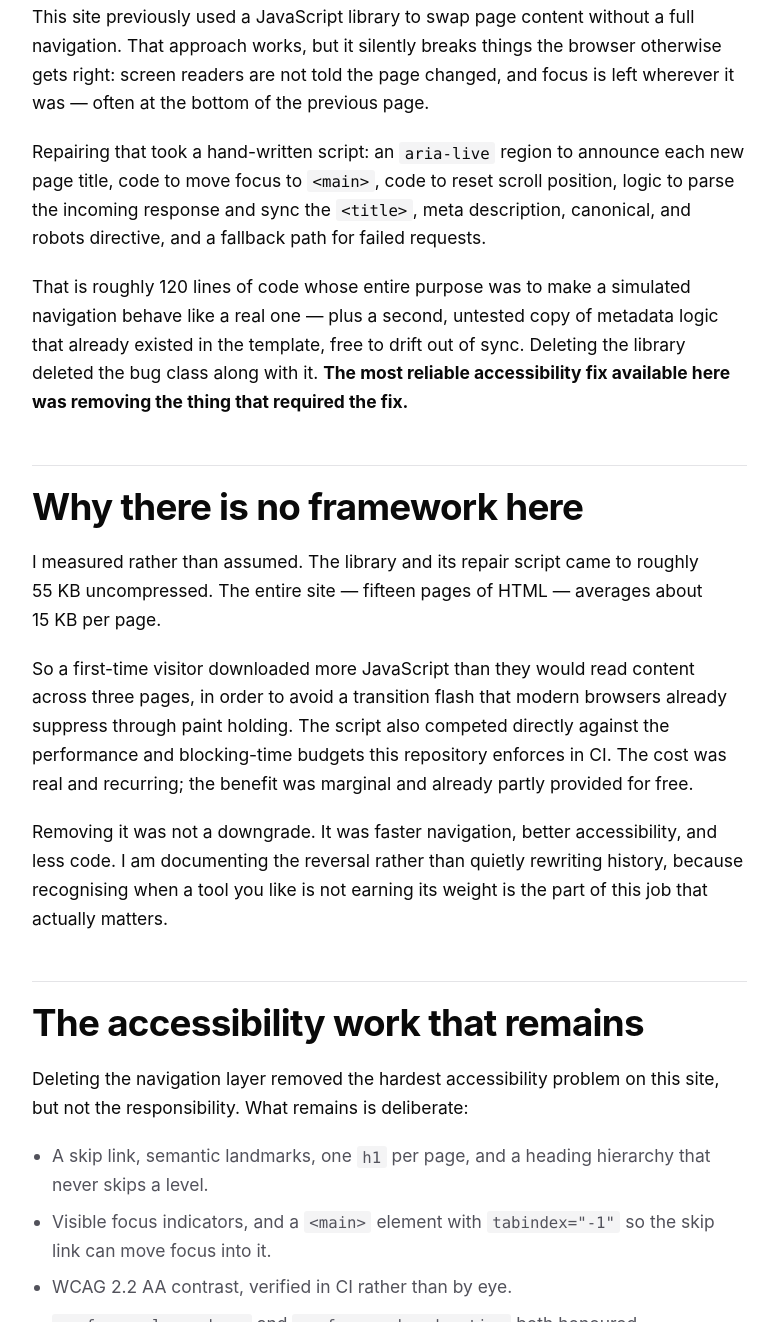
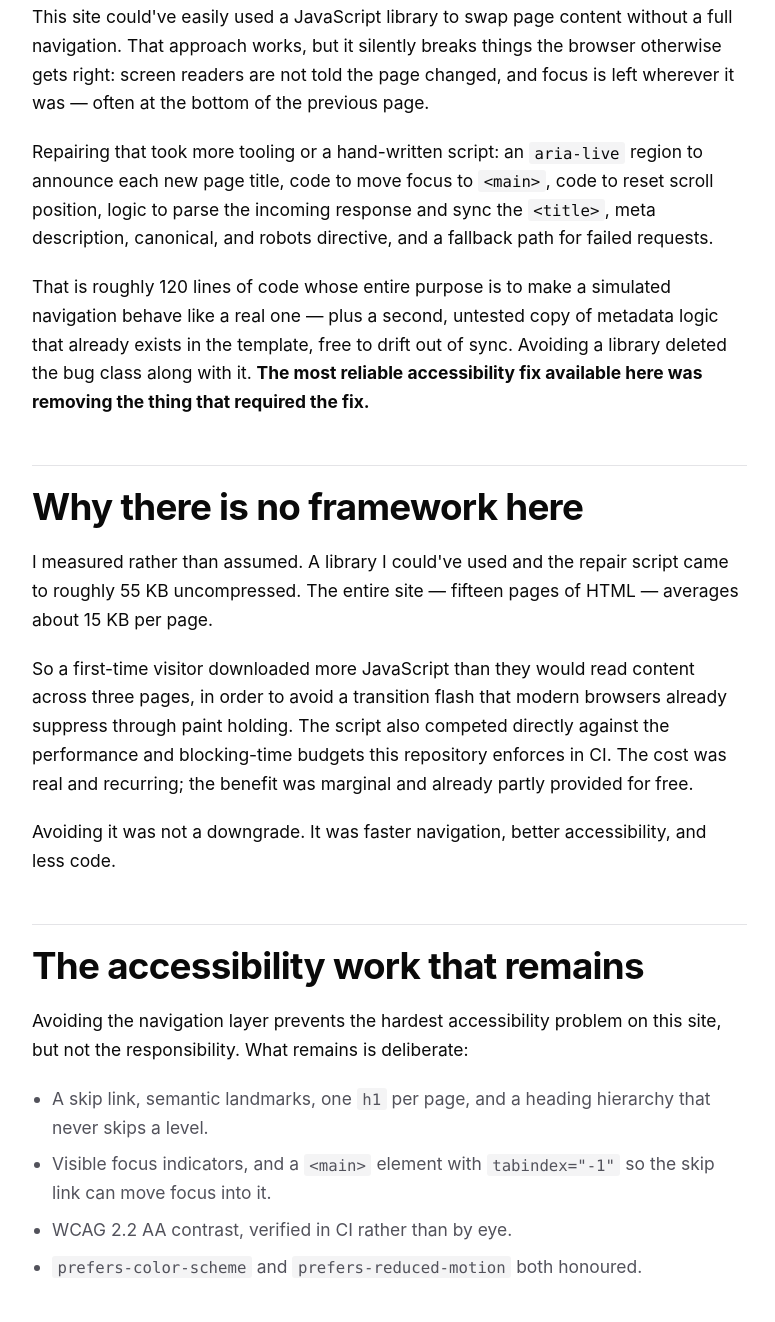
Before and after one commit to benjamin-s-w/benjamin-s-w.github.io, an Eleventy site: page src/technical-notes.njk in a window 1280 px wide. Shown: the part 2186-3508 px from the top of the page, without its empty margins (64-839 px from the left). Built offline with nearby package versions, Linux system fonts and the light colour scheme; Eleventy itself is replaced by a stand-in of ours; files that its build step writes are made by us from their sources.

```diff
--- a/src/technical-notes.njk
+++ b/src/technical-notes.njk
@@ -100,7 +100,7 @@ sitemapPriority: 0.7
       <h2>The accessibility bug I removed by deleting code</h2>
 
       <p>
-        This site previously used a JavaScript library to swap page content
+        This site could've easily used a JavaScript library to swap page content
         without a full navigation. That approach works, but it silently breaks
         things the browser otherwise gets right: screen readers are not told the
         page changed, and focus is left wherever it was &mdash; often at the
@@ -108,7 +108,7 @@ sitemapPriority: 0.7
       </p>
 
       <p>
-        Repairing that took a hand-written script: an
+        Repairing that took more tooling or a hand-written script: an
         <code>aria-live</code> region to announce each new page title, code to
         move focus to <code>&lt;main&gt;</code>, code to reset scroll position,
         logic to parse the incoming response and sync the
@@ -117,10 +117,10 @@ sitemapPriority: 0.7
       </p>
 
       <p>
-        That is roughly 120 lines of code whose entire purpose was to make a
+        That is roughly 120 lines of code whose entire purpose is to make a
         simulated navigation behave like a real one &mdash; plus a second,
-        untested copy of metadata logic that already existed in the template,
-        free to drift out of sync. Deleting the library deleted the bug class
+        untested copy of metadata logic that already exists in the template,
+        free to drift out of sync. Avoiding a  library deleted the bug class
         along with it. <strong>The most reliable accessibility fix available
         here was removing the thing that required the fix.</strong>
       </p>
@@ -128,9 +128,7 @@ sitemapPriority: 0.7
       <h2>Why there is no framework here</h2>
 
       <p>
-        I measured rather than assumed. The library and its repair script came
-        to roughly 55&nbsp;KB uncompressed. The entire site &mdash; fifteen
-        pages of HTML &mdash; averages about 15&nbsp;KB per page.
+        I measured rather than assumed. A library I could've used and the repair script came to roughly 55&nbsp;KB uncompressed. The entire site &mdash; fifteen pages of HTML &mdash; averages about 15&nbsp;KB per page.
       </p>
 
       <p>
@@ -143,16 +141,14 @@ sitemapPriority: 0.7
       </p>
 
       <p>
-        Removing it was not a downgrade. It was faster navigation, better
-        accessibility, and less code. I am documenting the reversal rather than
-        quietly rewriting history, because recognising when a tool you like is
-        not earning its weight is the part of this job that actually matters.
+        Avoiding it was not a downgrade. It was faster navigation, better
+        accessibility, and less code.
       </p>
 
       <h2>The accessibility work that remains</h2>
 
       <p>
-        Deleting the navigation layer removed the hardest accessibility problem
+        Avoiding the navigation layer prevents the hardest accessibility problem
         on this site, but not the responsibility. What remains is deliberate:
       </p>
 
```
